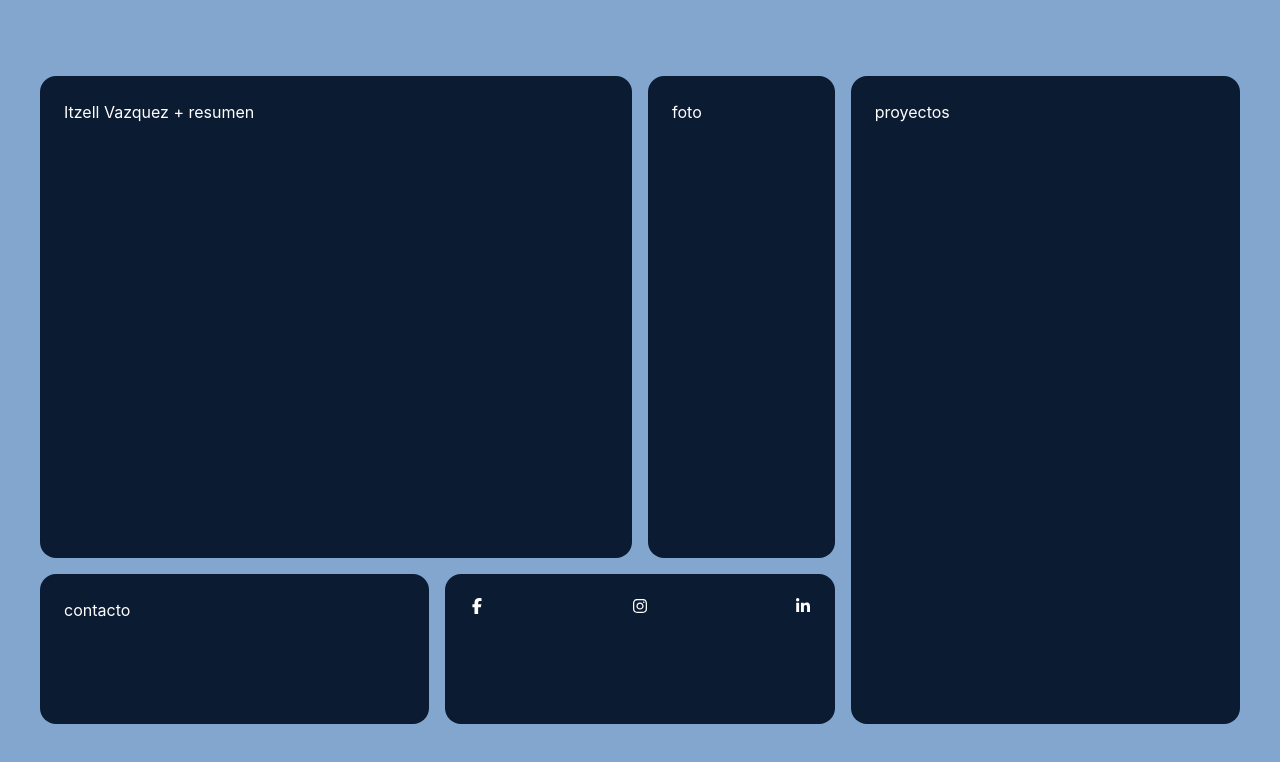
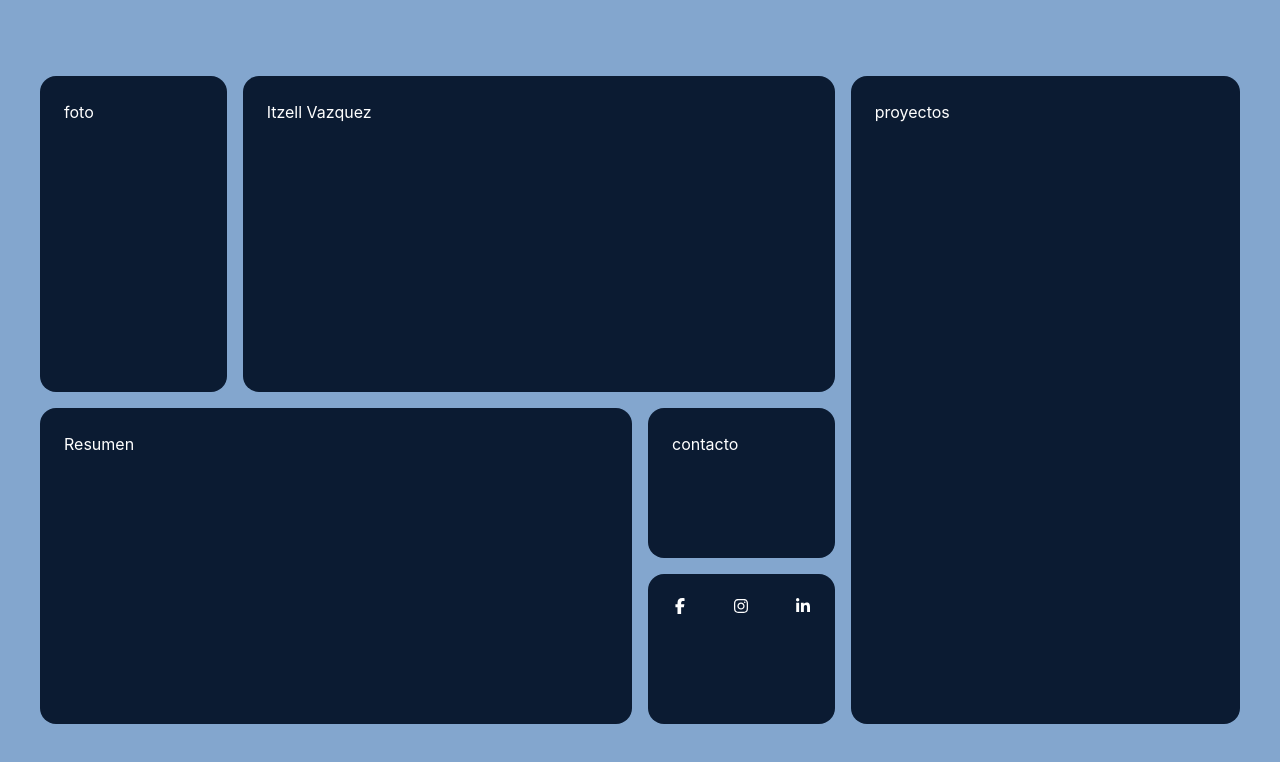
Before and after one commit to ItzellVazquez/portafolio-site, a React (Vite) app: page / in a window 1280 px wide. Shown: the top 762 px of the page. Built offline with nearby package versions, Linux system fonts and the light colour scheme.

Commit message:
feat: ajuste de sitribucion + hover

```diff
--- a/src/App.jsx
+++ b/src/App.jsx
@@ -6,20 +6,23 @@ function App() {
 
   return (
     <>
-      <div className='text-white grid grid-cols-6 content-center min-h-screen auto-rows-[150px] gap-4 p-10'>
-        <div className='bg-[#0B1B32] rounded-2xl p-6 col-span-3 row-span-3 hover:scale-105'>
-          Itzell Vazquez + resumen
-        </div>
-        <div className='bg-[#0B1B32] rounded-2xl p-6 col-span-1 row-span-3 hover:scale-105'>
+      <div className='text-white grid lg:grid-cols-6 content-center min-h-screen auto-rows-[150px] gap-4 p-10'>
+        <div className='bg-[#0B1B32] rounded-2xl p-6 col-span-1 row-span-2 hover:bg-[#26415E] hover:scale-[1.02] hover:shadow-lg transition duration-300 ease-in-out'>
           foto
         </div>
-        <div className='bg-[#0B1B32] rounded-2xl p-6 col-span-2 row-span-4 hover:scale-105'>
+        <div className='bg-[#0B1B32] rounded-2xl p-6 lg:col-span-3 row-span-2 hover:bg-[#26415E] hover:scale-[1.02] hover:shadow-lg transition duration-300 ease-in-out'>
+          Itzell Vazquez
+        </div>
+        <div className='bg-[#0B1B32] rounded-2xl p-6 lg:col-span-2 row-span-4 hover:bg-[#26415E] hover:scale-[1.02] hover:shadow-lg transition duration-300 ease-in-out'>
           proyectos
         </div>
-        <div className='bg-[#0B1B32] rounded-2xl p-6 col-span-2 row-span-1 hover:scale-105'>
+        <div className='bg-[#0B1B32] rounded-2xl p-6 lg:col-span-3 row-span-2 hover:bg-[#26415E] hover:scale-[1.02] hover:shadow-lg transition duration-300 ease-in-out'>
+          Resumen
+        </div>
+        <div className='bg-[#0B1B32] rounded-2xl p-6 lg:col-span-1 row-span-1 hover:bg-[#26415E] hover:scale-[1.02] hover:shadow-lg transition duration-300 ease-in-out'>
           contacto
         </div>
-        <div className='bg-[#0B1B32] rounded-2xl p-6 col-span-2 row-span-1 flex justify-between hover:scale-105'>
+        <div className='bg-[#0B1B32] rounded-2xl p-6 lg:col-span-1 row-span-1 flex justify-between hover:bg-[#26415E] hover:scale-[1.02] hover:shadow-lg transition duration-300 ease-in-out'>
           <FaFacebookF color="#FFFFFF" />
           <FaInstagram color="#FFFFFF" />
           <FaLinkedinIn color="#FFFFFF" />
```
